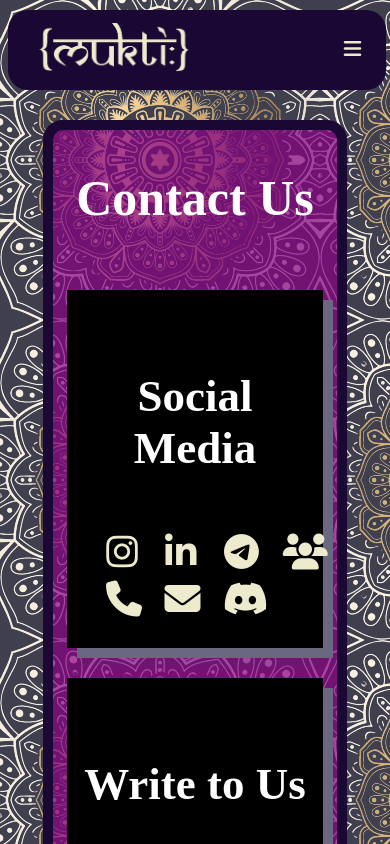
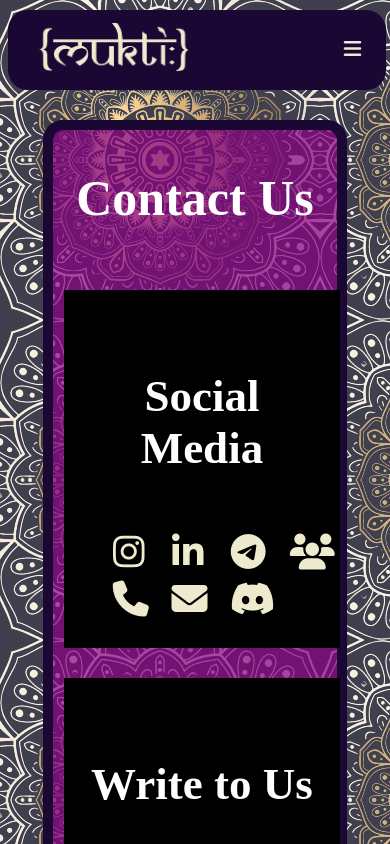
Before and after one commit to themohitnair/mukti-website, a plain HTML site: page contact.html in a window 390 px wide. Shown: the top 844 px of the page. Drawn offline with nearby package versions, Linux system fonts and the light colour scheme.

Commit message:
Reconfigured icons in contact page

```diff
--- a/contact.html
+++ b/contact.html
@@ -96,6 +96,7 @@
                 </div>
             </div>
             <div class = "moblinks">
+                <center>
                     <div class = "links1">
                         <div class = "is">
                             <a href = "https://www.instagram.com/mukti_community/">
@@ -118,6 +119,8 @@
                             </a>
                         </div>
                     </div>
+                </center>
+                <center>
                     <div class = "links2">
                         <div class = "is">
                             <a href = "tel:+917619680062p123">
@@ -135,6 +138,8 @@
                             </a>
                         </div>
                     </div>
+                </center>
+
             </div>
         </div>
 
--- a/contactstyles.css
+++ b/contactstyles.css
@@ -173,11 +173,13 @@
     .links1, .links2 {
         display: flex;
         justify-content: space-around;
-        margin: auto;
     }
     .ics, .form {
-        padding: 35px 10px;
+        padding: 35px 20px;
         align-items: center;
+    }
+    .form, .med {
+        box-shadow: 0px 0px;
     }
 
 }
--- a/navbg.css
+++ b/navbg.css
@@ -48,7 +48,7 @@ body {
   display: none;
 }
 
-@media screen and (max-width: 1700px) {
+@media screen and (max-width: 1400px) {
 
     .topnav
     {
@@ -61,7 +61,7 @@ body {
   }
 }
 
-@media screen and (max-width: 1700px) {
+@media screen and (max-width: 1400px) {
   .topnav.responsive {position: relative;}
   .topnav.responsive .icon {
     position: absolute;
```
Lines whose indentation alone changed are shown as unchanged.
